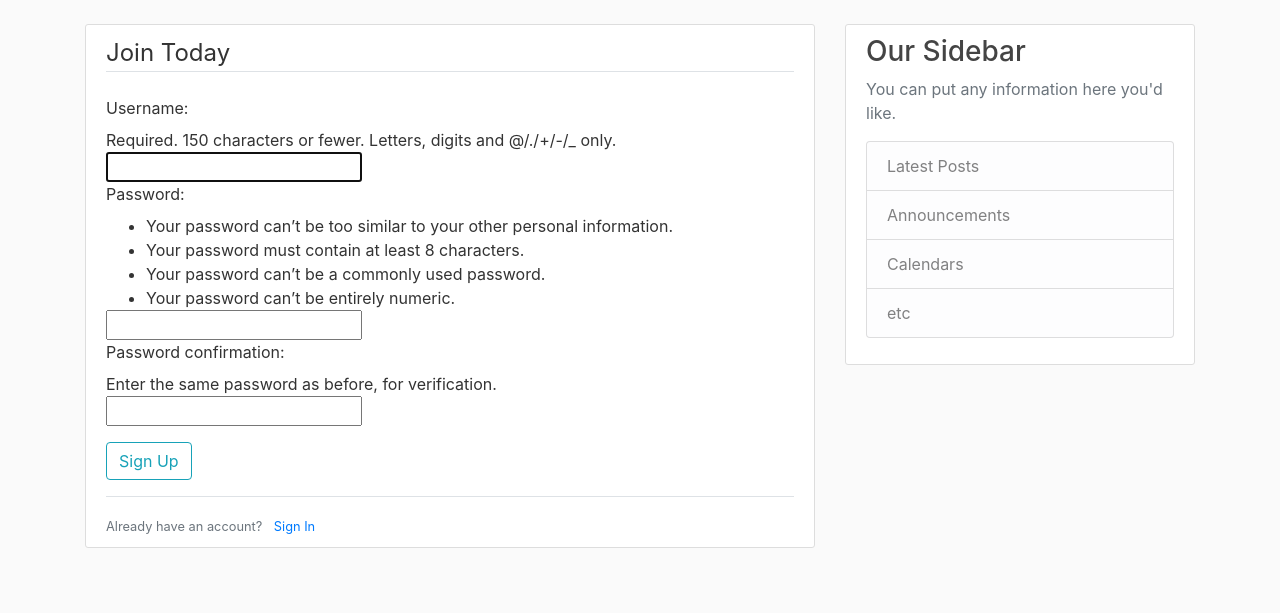
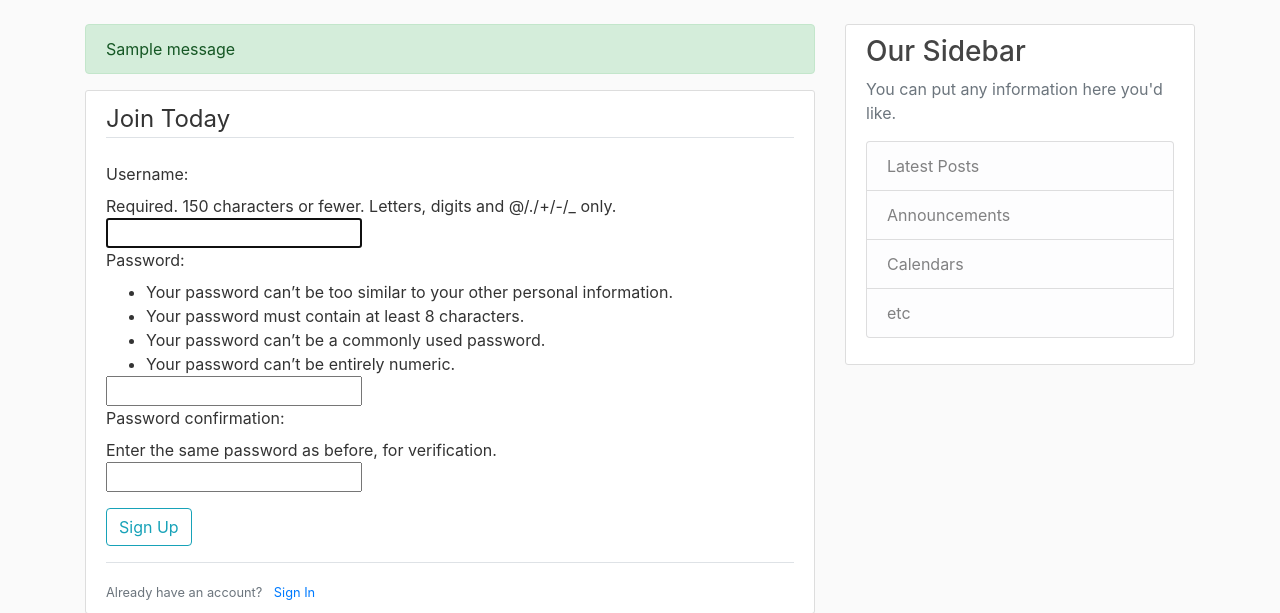
Before and after one commit to Touaf-65/blog, a Django app: page /register/ in a window 1280 px wide. Shown: the part 56-669 px from the top of the page. Run offline with Django 5.2, Linux system fonts and the light colour scheme; tables that the repository leaves empty hold one stand-in row (values such as "Sample post"); one stand-in notice (Sample message) is shown; some libraries are stand-ins or nearby versions.

Commit message:
added notification messages canvas to base template

```diff
--- a/proj/blog/templates/blog/base.html
+++ b/proj/blog/templates/blog/base.html
@@ -43,6 +43,13 @@
         <main role="main" class="container">
             <div class="row">
               <div class="col-md-8">
+                {% if messages %}
+                  {% for message in messages %}
+                  <div class="alert alert-{{ message.tags }} alert-dismissible fade show" role="alert">
+                  {{ message }}
+                   </div>
+                   {% endfor %}
+                {% endif %}
                 {% block content %}{% endblock %}
               </div>
               <div class="col-md-4">
```
